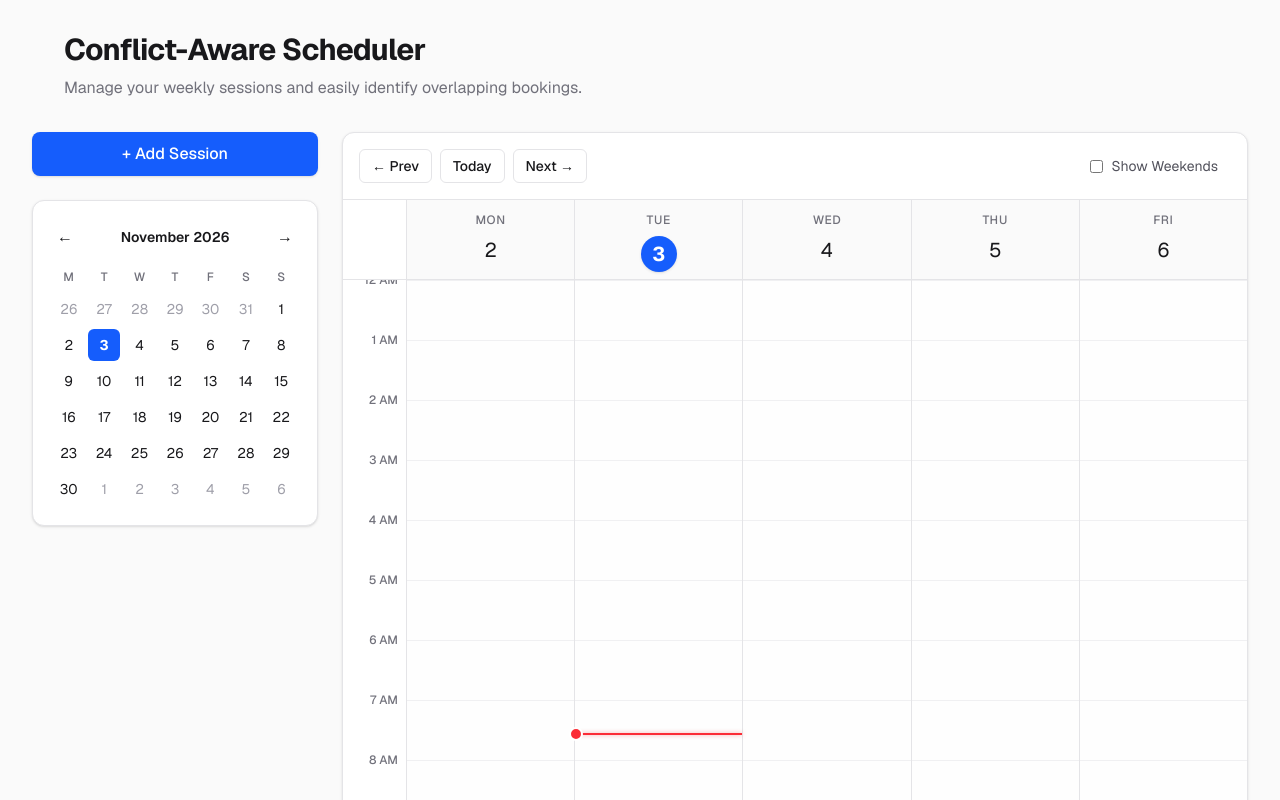
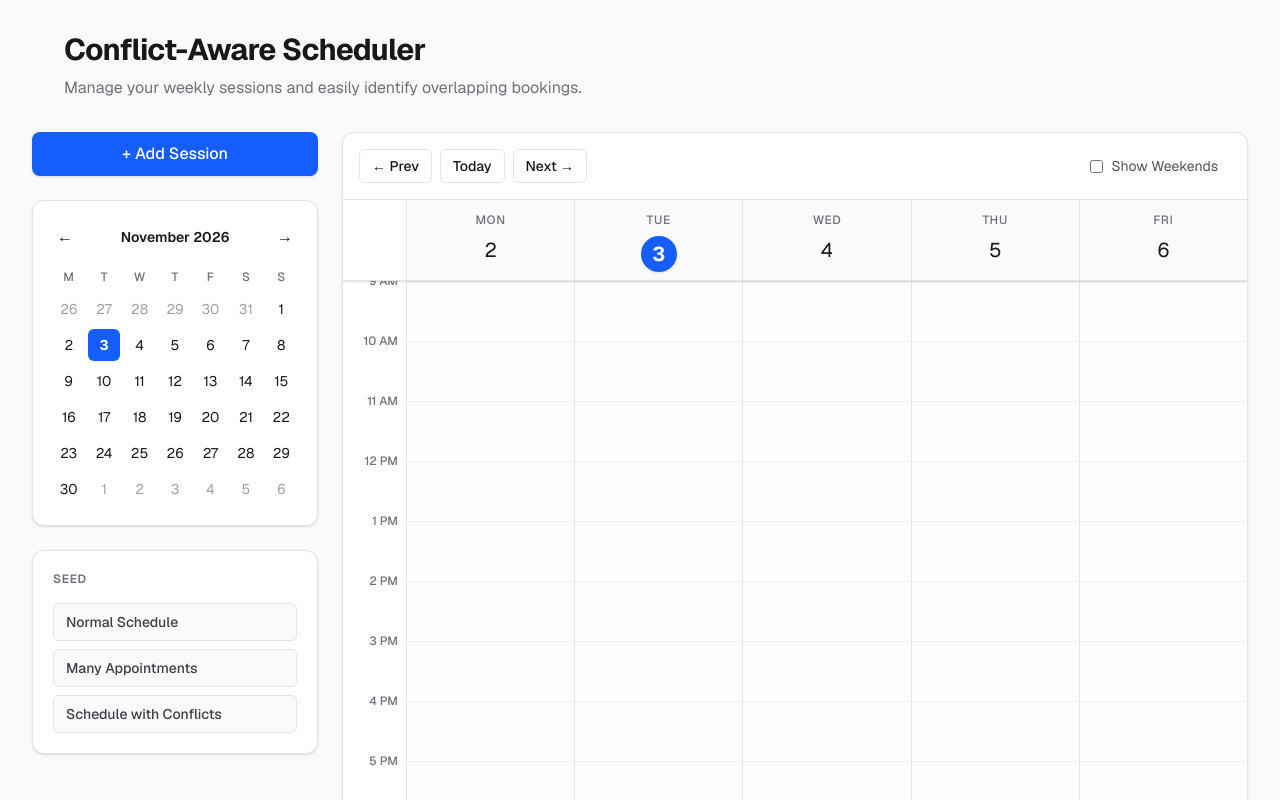
Before and after one commit to epimeth/scheduler, a Next.js app: page / in a window 1280 px wide. Shown: the top 800 px of the page. Built offline with nearby package versions, Linux system fonts and the light colour scheme.

Commit message:
added seeds

```diff
--- a/app/components/Sidebar.tsx
+++ b/app/components/Sidebar.tsx
@@ -8,9 +8,10 @@ interface SidebarProps {
   setCurrentDate: (date: Date) => void;
   sessions: Session[];
   onAddClick: () => void;
+  onLoadSeed?: (type: 'normal' | 'busy' | 'conflicts') => void;
 }
 
-export default function Sidebar({ currentDate, setCurrentDate, sessions, onAddClick }: SidebarProps) {
+export default function Sidebar({ currentDate, setCurrentDate, sessions, onAddClick, onLoadSeed }: SidebarProps) {
   return (
     <div className="lg:col-span-1 space-y-6">
       <button
@@ -24,6 +25,30 @@ export default function Sidebar({ currentDate, setCurrentDate, sessions, onAddCl
         setCurrentDate={setCurrentDate}
         sessions={sessions}
       />
+
+      <div className="bg-white dark:bg-zinc-900 p-5 rounded-xl border border-zinc-200 dark:border-zinc-800 shadow-sm">
+        <h3 className="text-xs font-semibold text-zinc-500 uppercase tracking-wider mb-4">Seed</h3>
+        <div className="space-y-2">
+          <button
+            onClick={() => onLoadSeed?.('normal')}
+            className="w-full bg-zinc-50 hover:bg-zinc-100 dark:bg-zinc-800/50 dark:hover:bg-zinc-800 text-zinc-700 dark:text-zinc-300 text-sm font-medium py-2 px-3 rounded-md transition-colors text-left border border-zinc-200 dark:border-zinc-700"
+          >
+            Normal Schedule
+          </button>
+          <button
+            onClick={() => onLoadSeed?.('busy')}
+            className="w-full bg-zinc-50 hover:bg-zinc-100 dark:bg-zinc-800/50 dark:hover:bg-zinc-800 text-zinc-700 dark:text-zinc-300 text-sm font-medium py-2 px-3 rounded-md transition-colors text-left border border-zinc-200 dark:border-zinc-700"
+          >
+            Many Appointments
+          </button>
+          <button
+            onClick={() => onLoadSeed?.('conflicts')}
+            className="w-full bg-zinc-50 hover:bg-zinc-100 dark:bg-zinc-800/50 dark:hover:bg-zinc-800 text-zinc-700 dark:text-zinc-300 text-sm font-medium py-2 px-3 rounded-md transition-colors text-left border border-zinc-200 dark:border-zinc-700"
+          >
+            Schedule with Conflicts
+          </button>
+        </div>
+      </div>
     </div>
   );
 }
--- a/app/components/Timeline.tsx
+++ b/app/components/Timeline.tsx
@@ -1,6 +1,6 @@
 "use client";
 
-import { useMemo, useState, useEffect } from "react";
+import { useMemo, useState, useEffect, useRef } from "react";
 import { Session } from "@/lib/types";
 import { toISODate } from "@/lib/utils";
 import DaySessions from "./DaySessions";
@@ -28,10 +28,19 @@ export default function Timeline({
 }: TimelineProps) {
   // Track current time to position the red indicator line
   const [now, setNow] = useState(new Date());
+  const scrollContainerRef = useRef<HTMLDivElement>(null);
 
   useEffect(() => {
     const interval = setInterval(() => setNow(new Date()), 60000); // Update every minute
     return () => clearInterval(interval);
+  }, []);
+
+  // Scroll to 9 AM initially
+  useEffect(() => {
+    if (scrollContainerRef.current) {
+      // 9 hours * 60px/hour = 540px
+      scrollContainerRef.current.scrollTop = 540;
+    }
   }, []);
 
   // At 1px per minute, 24 hours = 1440px height.
@@ -111,7 +120,7 @@ export default function Timeline({
   };
 
   return (
-    <div className="lg:col-span-3 bg-white dark:bg-zinc-900 rounded-xl border border-zinc-200 dark:border-zinc-800 shadow-sm flex flex-col overflow-hidden min-h-[700px]">
+    <div className="lg:col-span-3 bg-white dark:bg-zinc-900 rounded-xl border border-zinc-200 dark:border-zinc-800 shadow-sm flex flex-col overflow-hidden h-[800px] max-h-[calc(100vh-2rem)]">
       <div className="flex flex-wrap items-center justify-between p-4 border-b border-zinc-200 dark:border-zinc-800 gap-4">
         <div className="flex items-center space-x-2">
           <button onClick={handlePrevWeek} className="px-3 py-1.5 border border-zinc-200 dark:border-zinc-700 rounded-md hover:bg-zinc-50 dark:hover:bg-zinc-800 text-sm font-medium transition-colors">&larr; Prev</button>
@@ -125,12 +134,30 @@ export default function Timeline({
       </div>
 
       {/* Scrollable Timeline Area */}
-      <div className="flex flex-1 overflow-auto relative">
-        <div className="inline-flex min-w-full">
+      <div ref={scrollContainerRef} className="flex-1 overflow-auto relative">
+        <div className="inline-flex flex-col min-w-full">
 
+          {/* Sticky Header Row */}
+          <div className="sticky top-0 z-50 flex bg-white dark:bg-zinc-900 shadow-sm border-b border-zinc-200 dark:border-zinc-800">
+            {/* Top-Left Corner */}
+            <div className="w-16 flex-shrink-0 sticky left-0 z-50 bg-white dark:bg-zinc-900 border-r border-zinc-200 dark:border-zinc-800"></div>
+
+            {/* Day Headers */}
+            {weekDays.map((day) => {
+              const isToday = toISODate(day) === todayStr;
+              return (
+                <div key={day.toISOString()} className="flex-1 min-w-[150px] h-20 p-3 text-center border-r border-zinc-200 dark:border-zinc-800 last:border-r-0 bg-zinc-50/90 dark:bg-zinc-900/90 backdrop-blur-sm">
+                  <div className="text-xs font-medium text-zinc-500 uppercase tracking-wider">{day.toLocaleDateString("en-US", { weekday: "short" })}</div>
+                  <div className={`mt-2 text-xl ${isToday ? 'bg-blue-600 text-white w-9 h-9 rounded-full flex items-center justify-center mx-auto font-bold shadow-sm' : ''}`}>{day.getDate()}</div>
+                </div>
+              );
+            })}
+          </div>
+
+          {/* Timeline Body Row */}
+          <div className="flex flex-1">
             {/* Left Column: Time Labels */}
-          <div className="w-16 flex-shrink-0 border-r border-zinc-200 dark:border-zinc-800 bg-white dark:bg-zinc-900 sticky left-0 z-20">
-            <div className="h-20 border-b border-zinc-200 dark:border-zinc-800 sticky top-0 bg-white dark:bg-zinc-900 z-30"></div>
+            <div className="w-16 flex-shrink-0 border-r border-zinc-200 dark:border-zinc-800 bg-white dark:bg-zinc-900 sticky left-0 z-40">
               <div className="relative h-[1440px]">
                 {hours.map(hour => (
                   <div key={hour} className="absolute w-full text-right pr-2 text-xs text-zinc-500 font-medium" style={{ top: `${hour * 60}px`, marginTop: '-8px' }}>
@@ -145,12 +172,6 @@ export default function Timeline({
               const isToday = toISODate(day) === todayStr;
               return (
                 <div key={day.toISOString()} className="flex-1 min-w-[150px] border-r border-zinc-200 dark:border-zinc-800 last:border-r-0">
-                {/* Day Header (Sticky) */}
-                <div className="h-20 p-3 text-center border-b border-zinc-200 dark:border-zinc-800 bg-zinc-50/90 dark:bg-zinc-900/90 backdrop-blur-sm sticky top-0 z-10">
-                  <div className="text-xs font-medium text-zinc-500 uppercase tracking-wider">{day.toLocaleDateString("en-US", { weekday: "short" })}</div>
-                  <div className={`mt-2 text-xl ${isToday ? 'bg-blue-600 text-white w-9 h-9 rounded-full flex items-center justify-center mx-auto font-bold shadow-sm' : ''}`}>{day.getDate()}</div>
-                </div>
-
                   {/* 24-Hour Day Timeline */}
                   <div
                     className="relative h-[1440px] bg-zinc-50/30 dark:bg-zinc-950/30"
@@ -183,5 +204,6 @@ export default function Timeline({
           </div>
         </div>
       </div>
+    </div>
   );
 }
--- /dev/null
+++ b/app/components/seeds.ts
@@ -0,0 +1,64 @@
+import { Session } from "@/lib/types";
+import { toISODate } from "@/lib/utils";
+
+export function getSeedData(type: 'normal' | 'busy' | 'conflicts', baseDate: Date = new Date()): Session[] {
+  // Find Monday of the week for the provided baseDate
+  const startOfWeek = new Date(baseDate);
+  const day = startOfWeek.getDay();
+  const diff = startOfWeek.getDate() - day + (day === 0 ? -6 : 1);
+  startOfWeek.setDate(diff);
+
+  // Generate date strings for Monday through Friday
+  const days = Array.from({length: 5}, (_, i) => {
+    const d = new Date(startOfWeek);
+    d.setDate(startOfWeek.getDate() + i);
+    return toISODate(d);
+  });
+
+  if (type === 'normal') {
+    return [
+      { id: 'seed-n1', title: 'Morning Standup', date: days[0], startTime: '09:00', durationMinutes: 30 },
+      { id: 'seed-n2', title: 'Team Sync', date: days[0], startTime: '11:00', durationMinutes: 60 },
+      { id: 'seed-n3', title: 'Lunch', date: days[0], startTime: '12:00', durationMinutes: 60 },
+      { id: 'seed-n4', title: 'Project Review', date: days[1], startTime: '14:00', durationMinutes: 90 },
+      { id: 'seed-n5', title: '1:1 with Manager', date: days[2], startTime: '10:00', durationMinutes: 45 },
+      { id: 'seed-n6', title: 'Design Sync', date: days[3], startTime: '13:00', durationMinutes: 60 },
+      { id: 'seed-n7', title: 'Weekly Wrap-up', date: days[4], startTime: '16:00', durationMinutes: 30 },
+    ];
+  }
+
+  if (type === 'busy') {
+    const sessions: Session[] = [];
+    let idCounter = 1;
+    days.forEach(date => {
+      // Create 8 sessions a day!
+      for (let hour = 9; hour <= 16; hour++) {
+        sessions.push({
+          id: `seed-b${idCounter++}`,
+          title: `Meeting ${idCounter}`,
+          date,
+          startTime: `${String(hour).padStart(2, '0')}:00`,
+          durationMinutes: 45
+        });
+      }
+    });
+    return sessions;
+  }
+
+  if (type === 'conflicts') {
+    return [
+      { id: 'seed-c1', title: 'Project A Kickoff', date: days[0], startTime: '09:00', durationMinutes: 120 },
+      { id: 'seed-c2', title: 'Urgent Client Call', date: days[0], startTime: '10:00', durationMinutes: 60 },
+      { id: 'seed-c3', title: 'Team Sync', date: days[0], startTime: '10:30', durationMinutes: 30 },
+
+      { id: 'seed-c4', title: 'Lunch', date: days[1], startTime: '12:00', durationMinutes: 60 },
+      { id: 'seed-c5', title: 'Interview Candidate', date: days[1], startTime: '12:30', durationMinutes: 45 },
+
+      { id: 'seed-c6', title: 'Workshop Part 1', date: days[2], startTime: '13:00', durationMinutes: 180 },
+      { id: 'seed-c7', title: 'Workshop Part 2', date: days[2], startTime: '14:00', durationMinutes: 60 },
+      { id: 'seed-c8', title: 'Doctor Appointment', date: days[2], startTime: '15:30', durationMinutes: 60 },
+    ];
+  }
+
+  return [];
+}
--- a/app/page.tsx
+++ b/app/page.tsx
@@ -6,6 +6,7 @@ import { toISODate } from "@/lib/utils";
 import Sidebar from "@/components/Sidebar";
 import Timeline from "@/components/Timeline";
 import SessionModal from "@/components/SessionModal";
+import { getSeedData } from "@/components/seeds";
 
 export default function SchedulerApp() {
   const [sessions, setSessions] = useState<Session[]>([]);
@@ -40,6 +41,11 @@ export default function SchedulerApp() {
     setSessions((prev) => prev.filter((s) => s.id !== id));
   };
 
+  const handleLoadSeed = (type: 'normal' | 'busy' | 'conflicts') => {
+    const seedSessions = getSeedData(type, currentDate);
+    setSessions(seedSessions);
+  };
+
   // Prevent rendering until the client has mounted to avoid hydration mismatches
   if (!isMounted) return null;
 
@@ -59,6 +65,7 @@ export default function SchedulerApp() {
             setEditingSession(null);
             setIsModalOpen(true);
           }}
+          onLoadSeed={handleLoadSeed}
         />
         <Timeline
           currentDate={currentDate}
```
Lines whose indentation alone changed are shown as unchanged.
